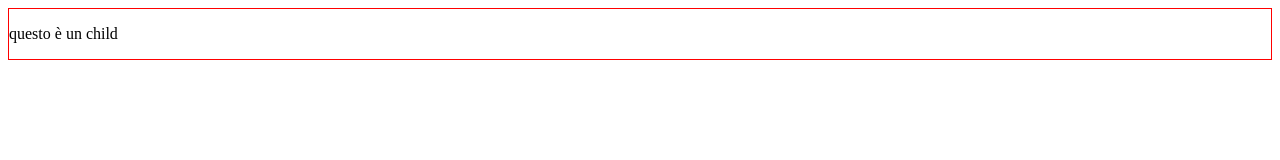
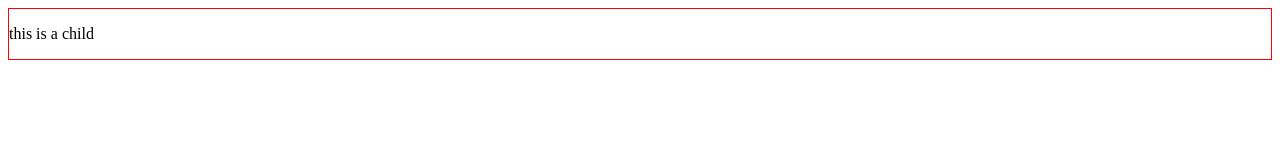
Before and after one commit to Francesco170/esercizi, a React (Create React App) app: page / in a window 1280 px wide. Shown: the top 160 px of the page. Built offline with nearby package versions, Linux system fonts and the light colour scheme.

Commit message:
esercizio41 fix

```diff
--- a/src/App.js
+++ b/src/App.js
@@ -4,6 +4,6 @@ export class App extends React.Component{
    render(){
 
     return(
-        <Container/>
+        <Container child={<p>this is a child</p>}/>
     )
 }}
--- a/src/Container.js
+++ b/src/Container.js
@@ -5,7 +5,7 @@ export class Container extends React.Component{
     render(){
         return(
             <div className="container">
-                   <p>questo è un child</p>
+                  {this.props.child}
             </div>
         )
     }
```
